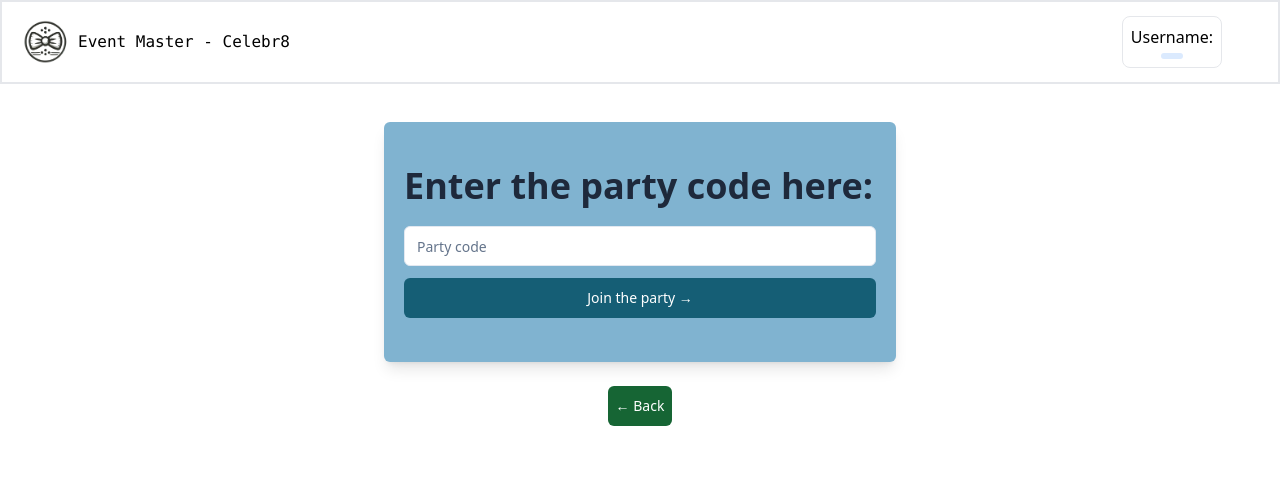
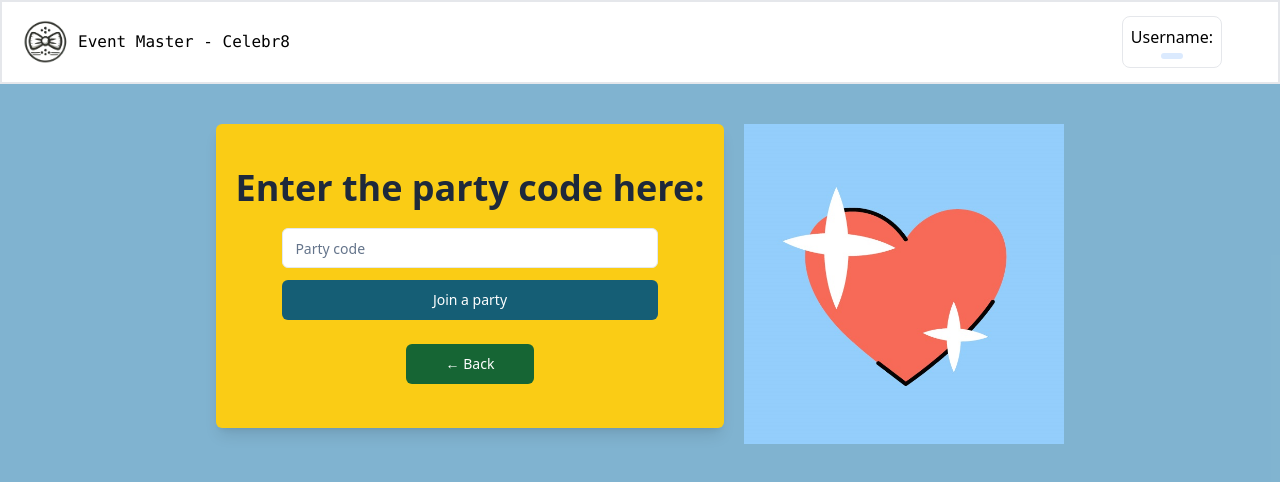
Before and after one commit to Danilkinsss/Celebr8, a React (Vite) app in the folder client/: page /join in a window 1280 px wide. Shown: the top 482 px of the page. Built offline with nearby package versions, Linux system fonts and the light colour scheme.

Commit message:
Add coloring: options and joining pages

```diff
--- a/client/src/routes/Actions.tsx
+++ b/client/src/routes/Actions.tsx
@@ -51,7 +51,7 @@ function Actions() {
       <header>
         <Header withUserInfo={true} />
       </header>
-      <main className="flex flex-row items-center justify-center h-96 gap-5">
+      <main className="flex flex-row items-center justify-center h-96 gap-10">
         <div>
           <img src={image1} alt="image1" className="h-80 w-80"></img>
         </div>
@@ -67,7 +67,7 @@ function Actions() {
               // }}
               className="w-full my-1 py-1 px-3  text-white rounded-md bg-cyan-800"
             >
-              {'Create a party →'}
+              {'Create a party'}
             </Button>
             <Button
               onClick={() => {
@@ -75,7 +75,7 @@ function Actions() {
               }}
               className="w-full my-1 py-1 px-3  text-white rounded-md bg-cyan-800"
             >
-              {'Join a party →'}
+              {'Join a party'}
             </Button>
           </form>
           <div>
--- a/client/src/routes/Joining.tsx
+++ b/client/src/routes/Joining.tsx
@@ -5,6 +5,8 @@ import { useNavigate } from 'react-router-dom'
 import { BaseSyntheticEvent, useContext, useState } from 'react'
 import { userContext } from '@/lib/userContext'
 // import UserInfo from '@/components/UserInfo'
+
+import image1 from '../assets/7212436 - Copy (4).jpg'
 
 function Join() {
   const navigate = useNavigate()
@@ -82,24 +84,32 @@ function Join() {
     }
   }
 
+  function inputStyling(fullname: string) {
+    return fullname.length > 0 ? 'font-semibold' : 'font-thin'
+  }
+
   return (
-    <>
+    <div className=" bg-sky-700 bg-opacity-50 min-h-screen">
       <header>
         <Header withUserInfo={true} />
       </header>
       {/* <div className="flex justify-end">
         <UserInfo />
       </div> */}
-      <main className=" flex flex-col items-center justify-center h-96 gap-5">
-        <div className="bg-sky-700 bg-opacity-50 shadow-lg rounded-md flex flex-col w-[40%] py-10 px-5 gap-4 ">
+      <main className=" flex flex-row justify-center py-10 h-96 gap-5">
+        <div className="bg-yellow-400 items-center shadow-lg rounded-md flex flex-col py-10 px-5 gap-4 ">
           <h1 className="font-semibold text-slate-800 text-4xl py-1">
             Enter the party code here:
           </h1>
-          <form onSubmit={handleSubmit} className="flex flex-col gap-2">
+          <form
+            onSubmit={handleSubmit}
+            className="text-cyan-700  flex flex-col gap-2 w-[80%] "
+          >
             <Input
               type="text"
               placeholder="Party code"
               onChange={handleChange}
+              className={inputStyling(partyid)}
               value={partyid}
             />
             <Button
@@ -109,20 +119,25 @@ function Join() {
               className="w-full my-1 py-1 px-3  text-white rounded-md bg-cyan-800"
               onSubmit={handleSubmit}
             >
-              {'Join the party →'}
+              {'Join a party'}
             </Button>
           </form>
-        </div>
+          <div>
             <Button
               onClick={() => {
                 navigate('/actions')
               }}
-          className="w-[5%] my-1 py-1 px-3  text-white rounded-md bg-green-800"
+              className="w-32 my-1 py-1 px-3  text-white rounded-md bg-green-800"
             >
               {'← Back'}
             </Button>
+          </div>
+        </div>
+        <div>
+          <img src={image1} alt="image1" className="h-80 w-80"></img>
+        </div>
       </main>
-    </>
+    </div>
   )
 }
 
--- a/client/src/routes/LoggingIn.tsx
+++ b/client/src/routes/LoggingIn.tsx
@@ -148,7 +148,7 @@ function Login() {
               className="w-full my-1 py-1 px-3  text-white rounded-md bg-cyan-800"
               onClick={handleSubmit}
             >
-              {'Continue ->'}
+              {'Continue →'}
             </Button>
           </form>
         </div>
```
Also changed, not shown: client/src/main.tsx (+5 -4 lines). Lines whose indentation alone changed are shown as unchanged.
